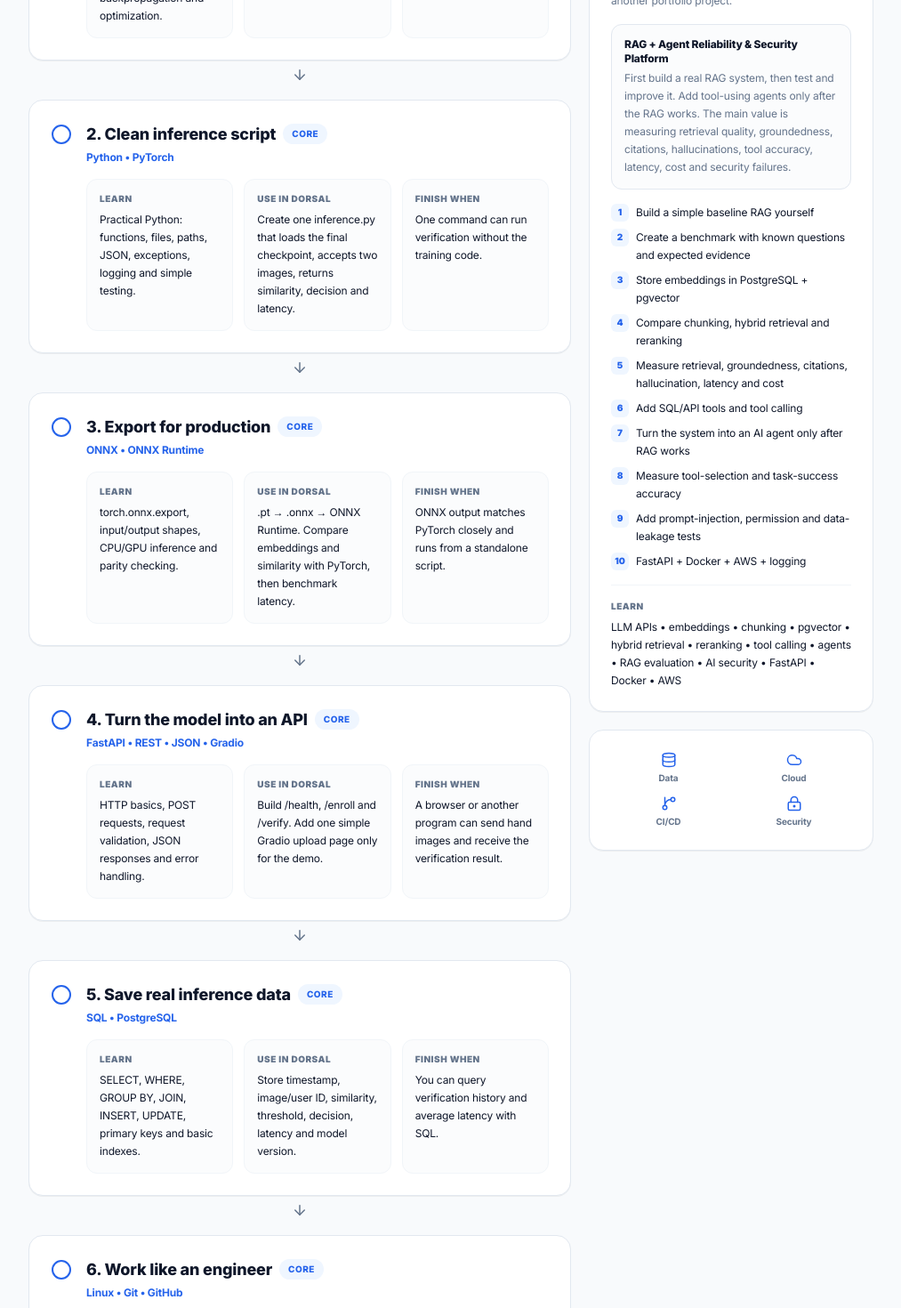
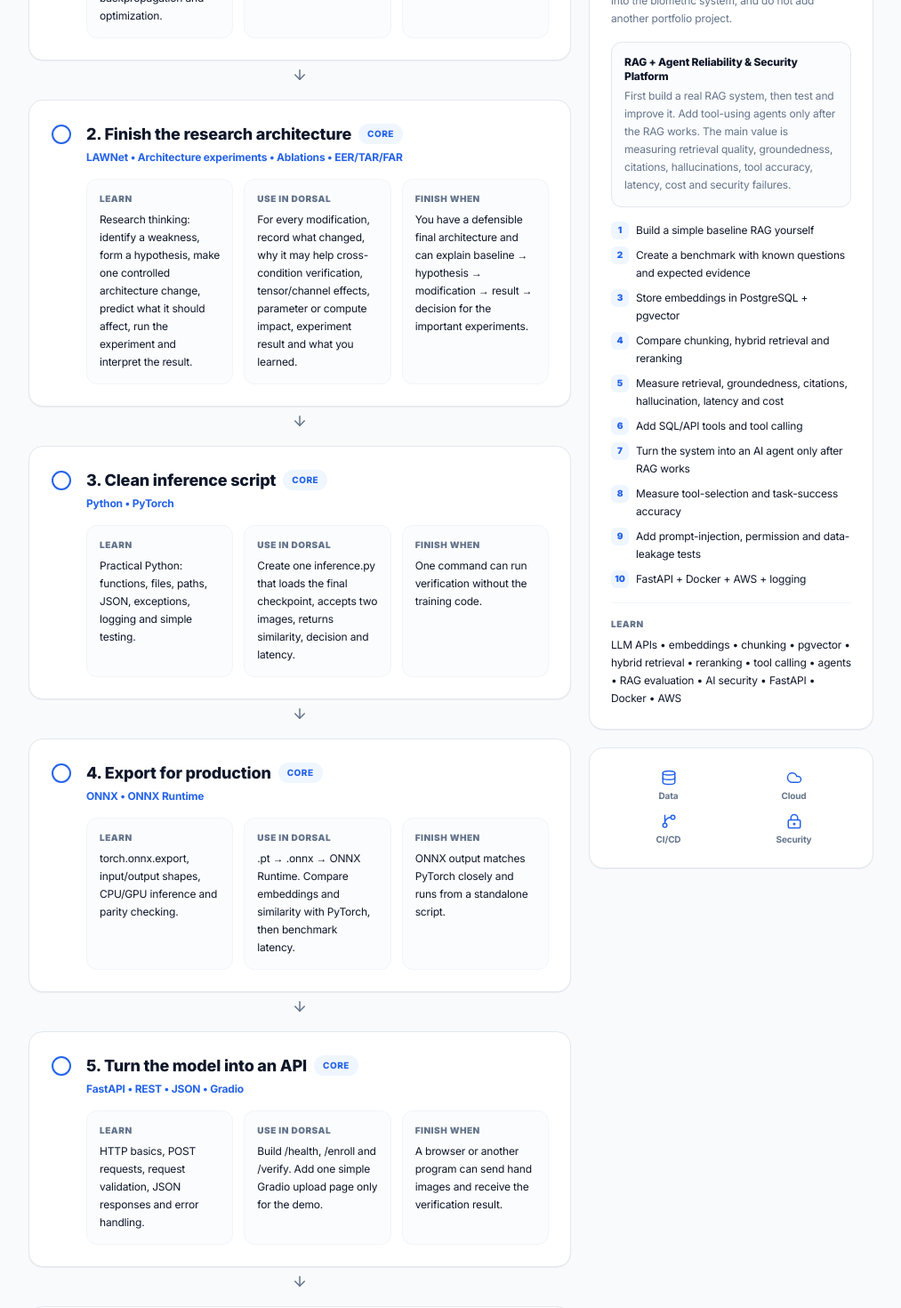
Before and after one commit to manideepreddyyanala4-svg/MANU-LEARNING_OS, a Next.js app: page /roadmap/production-ai in a window 1280 px wide. Shown: the part 860-2330 px from the top of the page at 89% size, without its empty margins (258-1271 px from the left). Built offline with nearby package versions, Linux system fonts and the light colour scheme.

Commit message:
Add architecture research stage before deployment

```diff
--- a/app/roadmap/production-ai/page.tsx
+++ b/app/roadmap/production-ai/page.tsx
@@ -38,8 +38,17 @@ const stages: Stage[] = [
     phase: 'Core',
   },
   {
+    id: 'architecture-research',
+    title: '2. Finish the research architecture',
+    tools: 'LAWNet • Architecture experiments • Ablations • EER/TAR/FAR',
+    learn: 'Research thinking: identify a weakness, form a hypothesis, make one controlled architecture change, predict what it should affect, run the experiment and interpret the result.',
+    dorsal: 'For every modification, record what changed, why it may help cross-condition verification, tensor/channel effects, parameter or compute impact, experiment result and what you learned.',
+    done: 'You have a defensible final architecture and can explain baseline → hypothesis → modification → result → decision for the important experiments.',
+    phase: 'Core',
+  },
+  {
     id: 'inference',
-    title: '2. Clean inference script',
+    title: '3. Clean inference script',
     tools: 'Python • PyTorch',
     learn: 'Practical Python: functions, files, paths, JSON, exceptions, logging and simple testing.',
     dorsal: 'Create one inference.py that loads the final checkpoint, accepts two images, returns similarity, decision and latency.',
@@ -48,7 +57,7 @@ const stages: Stage[] = [
   },
   {
     id: 'onnx',
-    title: '3. Export for production',
+    title: '4. Export for production',
     tools: 'ONNX • ONNX Runtime',
     learn: 'torch.onnx.export, input/output shapes, CPU/GPU inference and parity checking.',
     dorsal: '.pt → .onnx → ONNX Runtime. Compare embeddings and similarity with PyTorch, then benchmark latency.',
@@ -57,7 +66,7 @@ const stages: Stage[] = [
   },
   {
     id: 'api',
-    title: '4. Turn the model into an API',
+    title: '5. Turn the model into an API',
     tools: 'FastAPI • REST • JSON • Gradio',
     learn: 'HTTP basics, POST requests, request validation, JSON responses and error handling.',
     dorsal: 'Build /health, /enroll and /verify. Add one simple Gradio upload page only for the demo.',
@@ -66,7 +75,7 @@ const stages: Stage[] = [
   },
   {
     id: 'database',
-    title: '5. Save real inference data',
+    title: '6. Save real inference data',
     tools: 'SQL • PostgreSQL',
     learn: 'SELECT, WHERE, GROUP BY, JOIN, INSERT, UPDATE, primary keys and basic indexes.',
     dorsal: 'Store timestamp, image/user ID, similarity, threshold, decision, latency and model version.',
@@ -75,7 +84,7 @@ const stages: Stage[] = [
   },
   {
     id: 'git-linux',
-    title: '6. Work like an engineer',
+    title: '7. Work like an engineer',
     tools: 'Linux • Git • GitHub',
     learn: 'Ubuntu terminal, processes, permissions, environment variables, SSH, branches, commits and pull requests.',
     dorsal: 'Run the API on Linux, keep secrets out of Git, and maintain a clean repository with README and setup steps.',
@@ -84,7 +93,7 @@ const stages: Stage[] = [
   },
   {
     id: 'docker',
-    title: '7. Containerize it',
+    title: '8. Containerize it',
     tools: 'Docker • Docker Compose',
     learn: 'Dockerfile, images, containers, ports, volumes, environment variables and logs.',
     dorsal: 'Package FastAPI + ONNX Runtime + OpenCV + model dependencies into one reproducible container.',
@@ -93,7 +102,7 @@ const stages: Stage[] = [
   },
   {
     id: 'mlops',
-    title: '8. Add MLOps discipline',
+    title: '9. Add MLOps discipline',
     tools: 'MLflow • pytest • GitHub Actions',
     learn: 'Experiment tracking, model versions, automated tests and a basic CI pipeline.',
     dorsal: 'Track EER/FAR/TAR, seeds and checkpoints in MLflow. On every push: test → build Docker → verify the app.',
@@ -102,7 +111,7 @@ const stages: Stage[] = [
   },
   {
     id: 'cloud',
-    title: '9. Deploy to cloud',
+    title: '10. Deploy to cloud',
     tools: 'AWS S3 • EC2 • ECR • IAM • CloudWatch',
     learn: 'One cloud only. Learn storage, compute, container registry, permissions and logs.',
     dorsal: 'Store model artifacts in S3, Docker image in ECR, run the API on EC2 and inspect logs in CloudWatch.',
@@ -111,7 +120,7 @@ const stages: Stage[] = [
   },
   {
     id: 'k8s',
-    title: '10. Learn basic orchestration',
+    title: '11. Learn basic orchestration',
     tools: 'Kubernetes • kubectl',
     learn: 'Pod, Deployment, Service, ConfigMap, Secret, replicas, logs and basic troubleshooting.',
     dorsal: 'Run the Dockerized verification API as a Kubernetes Deployment with a Service and 2 replicas.',
@@ -120,7 +129,7 @@ const stages: Stage[] = [
   },
   {
     id: 'security',
-    title: '11. Secure the AI deployment',
+    title: '12. Secure the AI deployment',
     tools: 'IAM • API Auth • Secrets • RBAC • Trivy',
     learn: 'Least privilege, API keys/JWT concepts, secrets management, container scanning and basic RBAC.',
     dorsal: 'Protect /verify, remove credentials from code, restrict S3/model access and scan the Docker image before deployment.',
@@ -129,7 +138,7 @@ const stages: Stage[] = [
   },
   {
     id: 'optimize',
-    title: '12. Optional high-value optimization',
+    title: '13. Optional high-value optimization',
     tools: 'TensorRT • FP16/INT8 • basic C++',
     learn: 'Inference optimization and the speed/accuracy trade-off. C++ only at a basic deployment level.',
     dorsal: 'ONNX → TensorRT. Compare FP32 vs FP16/INT8 for latency, memory and EER/TAR impact.',
@@ -328,7 +337,7 @@ export default function ProductionAIRoadmapPage() {
               <div>
                 <p className="font-extrabold text-[var(--fg)]">Before graduation</p>
                 <p className="mt-1 leading-5 text-[var(--muted)]">
-                  Stages 1–9. These create the main job-ready portfolio signal.
+                  Stages 1–10. Understand and finish the research first, then build the main job-ready production signal.
                 </p>
               </div>
               <div>
```
